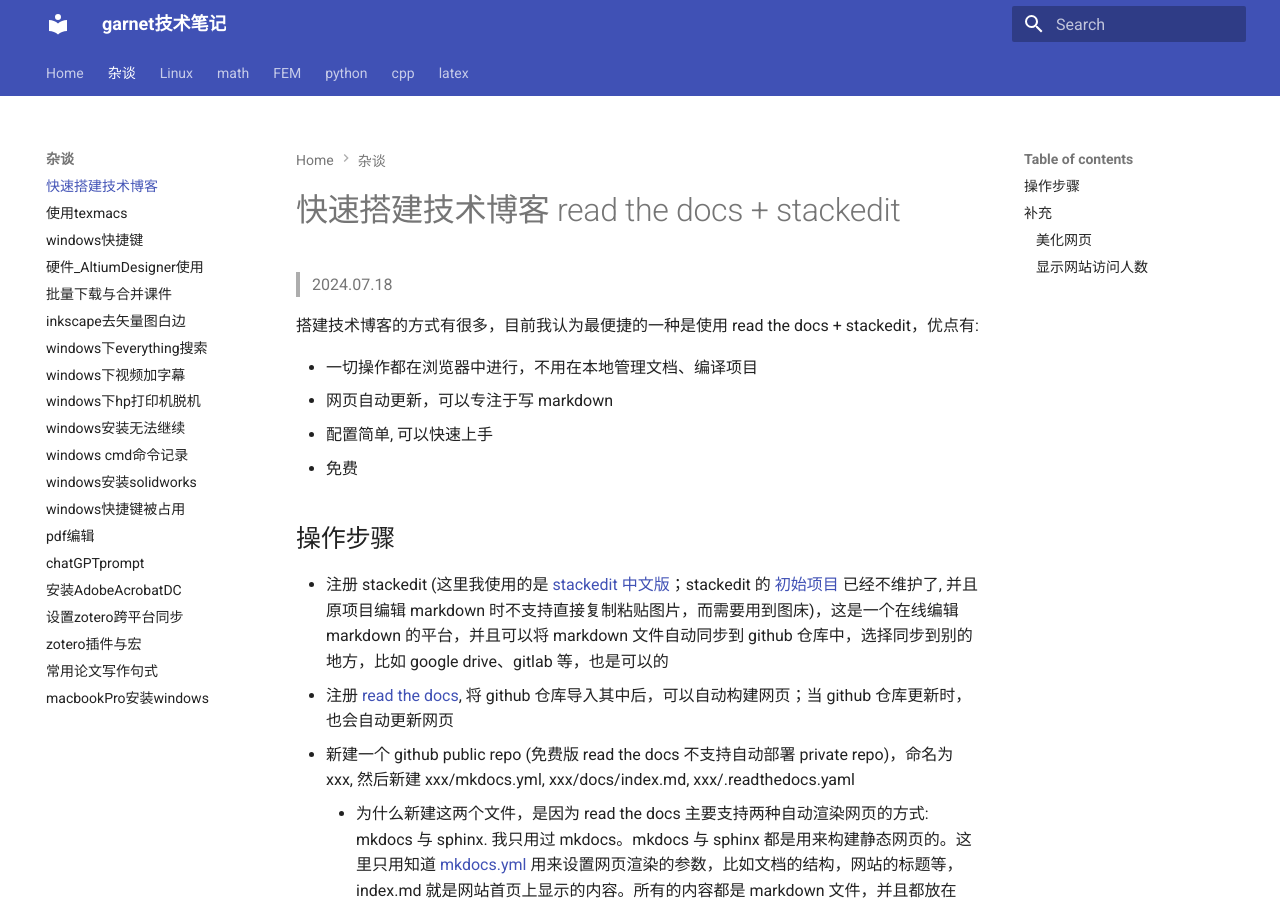
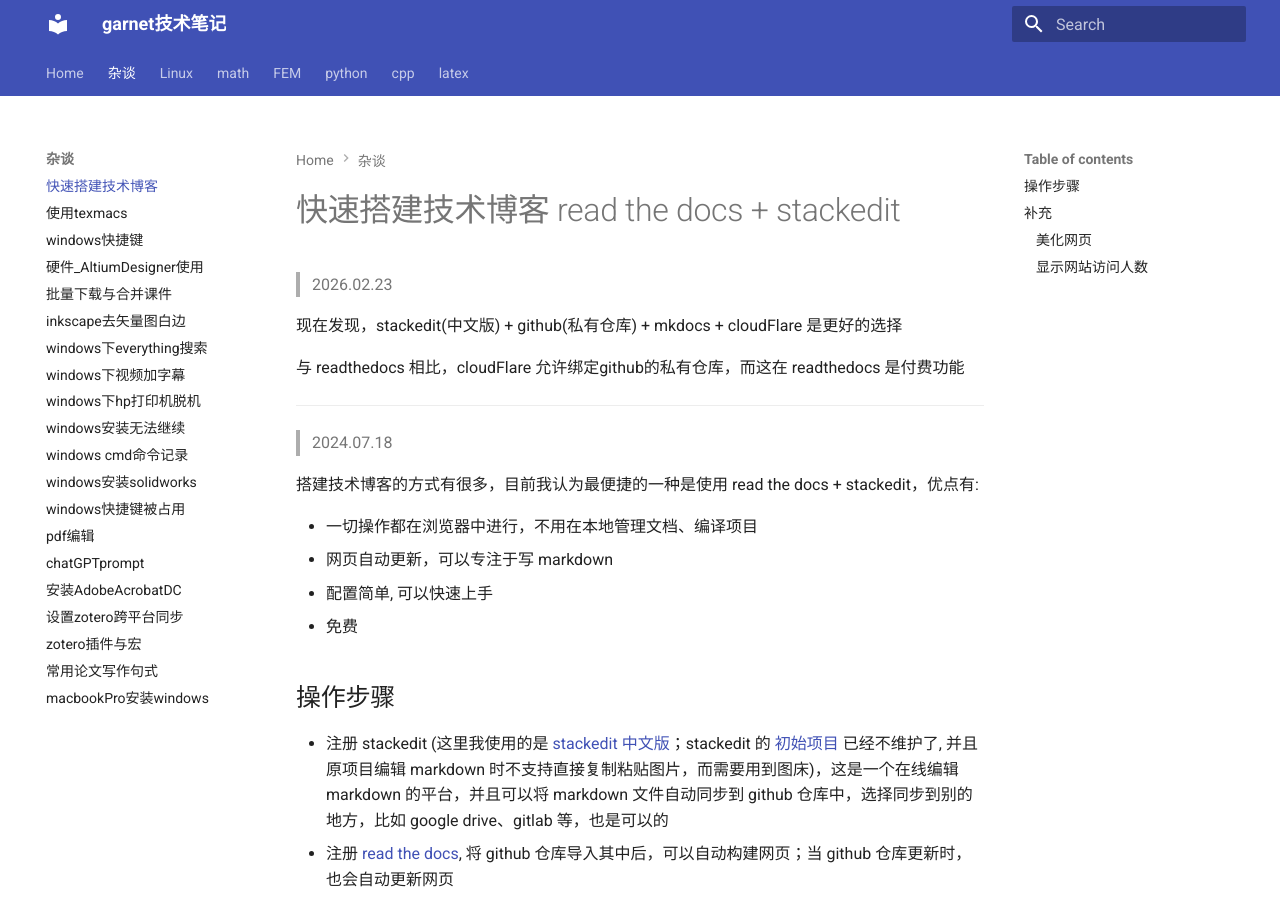
Before and after one commit to ymma98/technotes, an MkDocs documentation site: the page built from docs/杂谈/快速搭建技术博客.md, in a window 1280 px wide and 900 px high. Built offline with MkDocs 1.6.1 and Material for MkDocs 9.7.7, drawn with Linux system fonts in a browser that asks for light colours.

Commit message:
docs/杂谈/快速搭建技术博客.md updated from https://stackedit.cn/

```diff
--- a/docs/杂谈/快速搭建技术博客.md
+++ b/docs/杂谈/快速搭建技术博客.md
@@ -1,6 +1,12 @@
 # 快速搭建技术博客 read the docs + stackedit
 
+> 2026.02.23
 
+现在发现，stackedit(中文版) + github(私有仓库) + mkdocs + cloudFlare 是更好的选择
+
+与 readthedocs 相比，cloudFlare 允许绑定github的私有仓库，而这在 readthedocs 是付费功能
+
+________
 > 2024.07.18
 
 
```
Also changed, not shown: other parts of docs/杂谈/快速搭建技术博客.md (+3 -3 lines).
